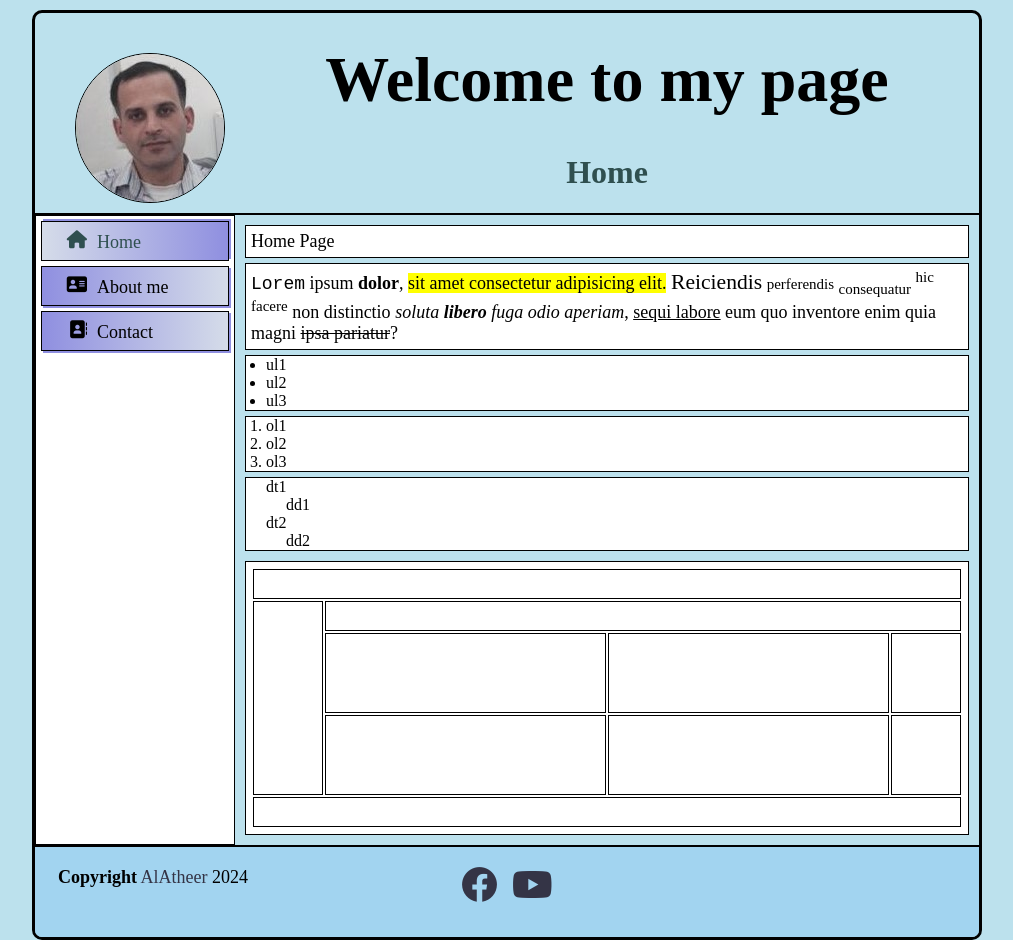
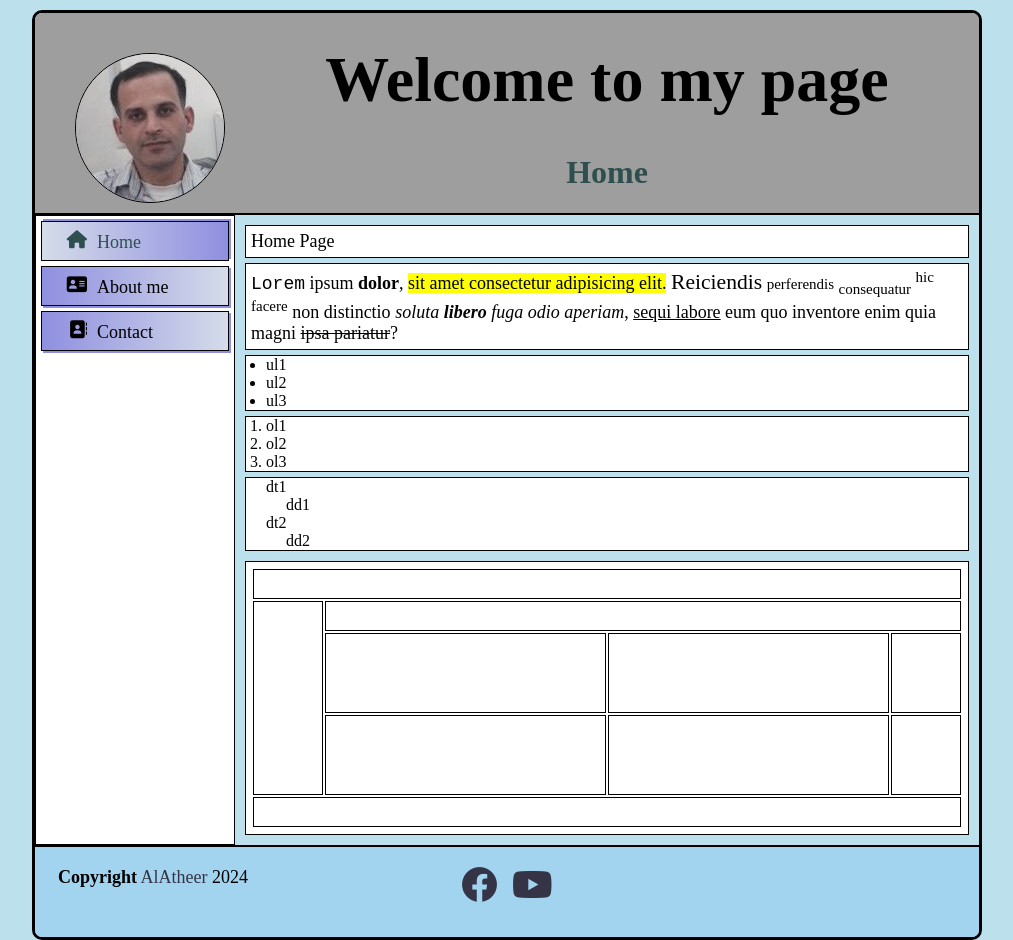
Before and after one commit to emad-melhem/Web-Exercise1, a plain HTML site: page Exercise1.html in a window 1280 px wide. Shown: the whole page, without its empty margins (133-1146 px from the left). Drawn offline with Linux system fonts and the light colour scheme; the site is published under a folder, as on GitHub Pages, so addresses that start at the root find nothing.

Commit message:
test page

```diff
--- a/css/style1.css
+++ b/css/style1.css
@@ -47,7 +47,7 @@ a{
     height: 200px;
     display: grid;
     grid-template-columns: 200px 1fr;
-    background-image: url('/assets/images/bg-head.png');
+    background-image: url('../assets/images/bg-head.png');
     background-repeat: repeat;
 }
 .logo-side{
```
